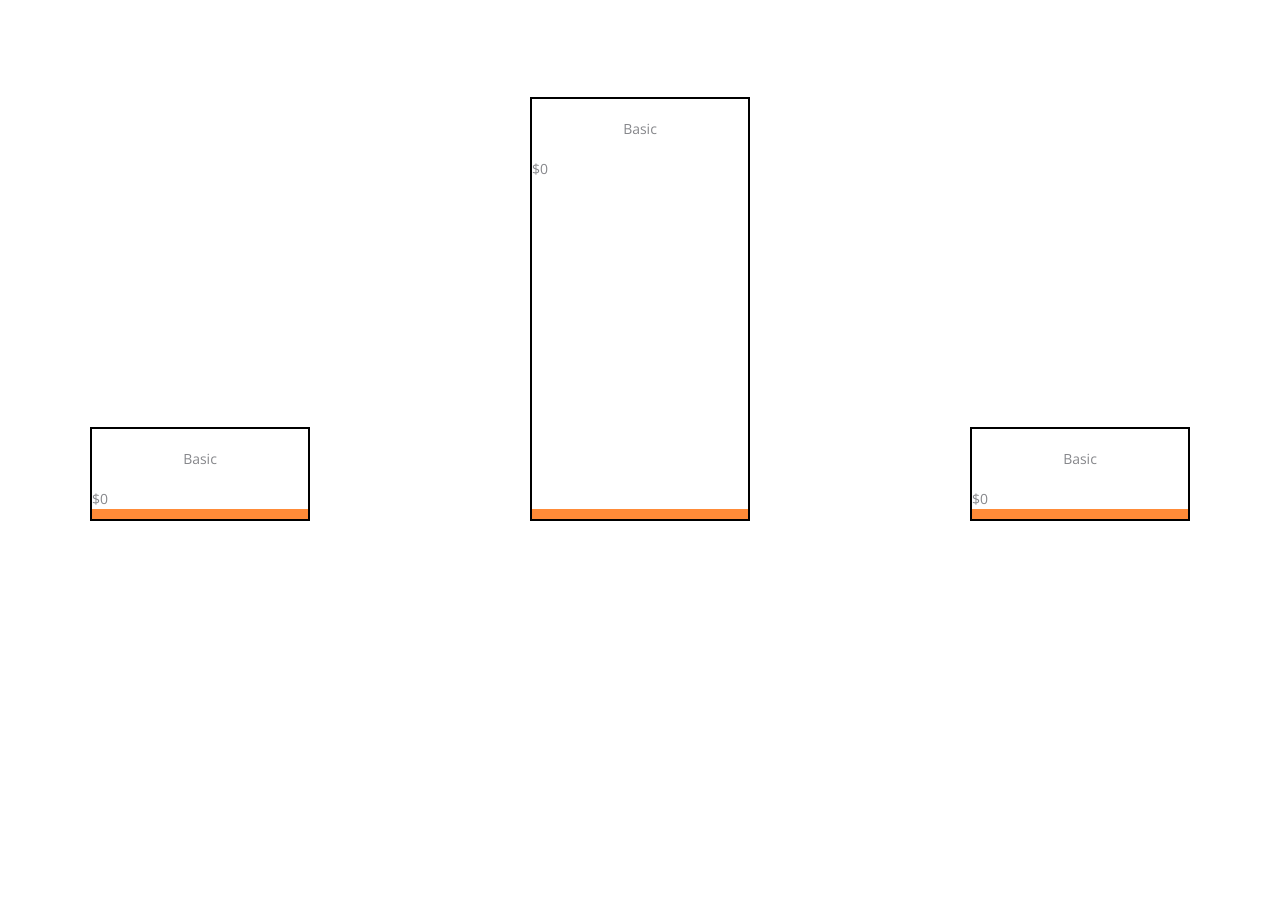
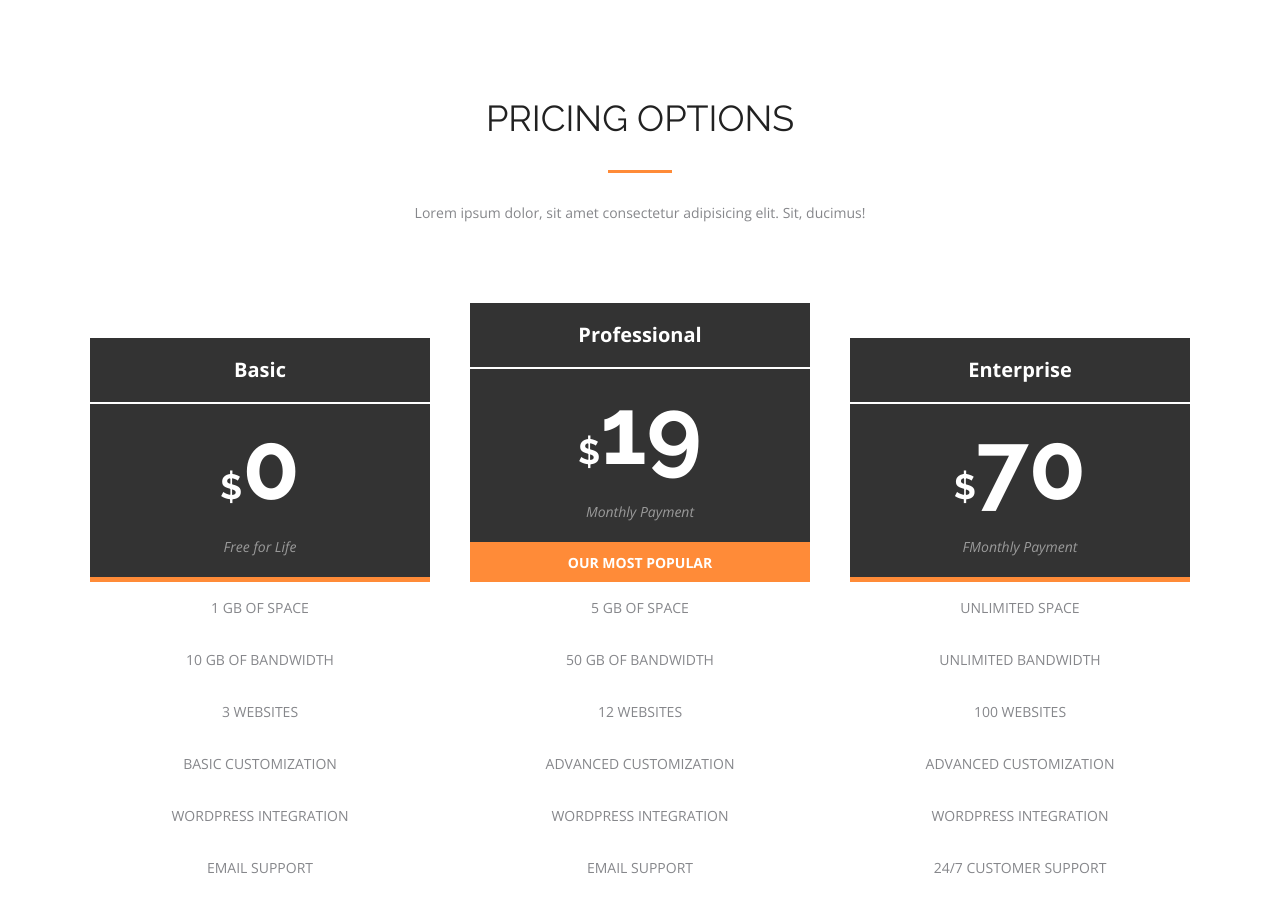
Before and after one commit to prizma-ru/axit-landing-page, a plain HTML site: page index.html in a window 1280 px wide. Shown: the part 2777-3690 px from the top of the page. Before the commit the page ends 3498 px from the top, so only its background shows below. Drawn offline with nearby package versions, Linux system fonts and the light colour scheme.

Commit message:
work for 02.12.2020

```diff
--- a/index.html
+++ b/index.html
@@ -157,22 +157,58 @@
     </section>
     <section class="pricing">
         <div class="container">
+            <h2 class="pricing__title">PRICING OPTIONS</h2>
+            <p class="pricing__text">Lorem ipsum dolor, sit amet consectetur adipisicing elit. Sit, ducimus!</p>
             <div class="pricing__flex flex-box">
-                <div class="box-pricing">
-                    <div class="block-1">Basic</div>
-                    <div class="block-2">$0</div>
+                <div class="pricing__item">
+                    <div class="pricing__tarif">Basic</div>
+                    <div class="pricing__amount"><span>$</span>0
+
+                    </div>
+                    <p class="amount__info">Free for Life</p>
                     <button class="pricing__btn">OUR MOST POPULAR</button>
+                    <div class="pricing__content">
+                        <p>1 gb of space</p>
+                        <p>10 gb of bandwidth</p>
+                        <p>3 websites</p>
+                        <p>Basic Customization</p>
+                        <p>wordpress integration</p>
+                        <p>email support</p>
+                    </div>
                 </div>
-                <div class="box-pricing">
-                    <div class="block-1">Basic</div>
-                    <div class="block-3">$0</div>
+                <div class="pricing__item">
+                    <div class="pricing__tarif">Professional</div>
+                    <div class="pricing__amount"><span>$</span>19
+
+                    </div>
+                    <p class="amount__info">Monthly Payment</p>
                     <button class="pricing__btn">OUR MOST POPULAR</button>
+                    <div class="pricing__content">
+                        <p>5 gb of space</p>
+                        <p>50 gb of bandwidth</p>
+                        <p>12 websites</p>
+                        <p>Advanced Customization</p>
+                        <p>wordpress integration</p>
+                        <p>email support</p>
+                    </div>
                 </div>
-                <div class="box-pricing">
-                    <div class="block-1">Basic</div>
-                    <div class="block-2">$0</div>
+                <div class="pricing__item">
+                    <div class="pricing__tarif">Enterprise</div>
+                    <div class="pricing__amount"><span>$</span>70
+
+                    </div>
+                    <p class="amount__info">FMonthly Payment</p>
                     <button class="pricing__btn">OUR MOST POPULAR</button>
+                    <div class="pricing__content">
+                        <p>Unlimited space</p>
+                        <p>unlimited bandwidth</p>
+                        <p>100 websites</p>
+                        <p>Advanced Customization</p>
+                        <p>wordpress integration</p>
+                        <p>24/7 customer support</p>
+                    </div>
                 </div>
+
             </div>
         </div>
     </section>
--- a/style/style.css
+++ b/style/style.css
@@ -360,42 +360,109 @@ margin-bottom: 200px;
 .pricing__flex{
     align-items: flex-end;
 }
-.box-pricing{
+.pricing__item{
     display: flex;
     flex-direction: column;
     justify-content: space-between;
-    width: 220px;
+   /*  width: 220px; */
     /* height: 360px; */
-    border: 2px solid black;
+    flex-wrap: wrap;
+    /* border: 2px solid black; */
     cursor: pointer;
+    flex: 33.33333%;
+    background-color: #333333;
+}
+.pricing__tarif{
+    color: #ffffff;
+    font-family: "Open Sans";
+    font-size: 20px;
+    font-weight: 700;
+    line-height: 24px;
+    text-align: center;
+    padding: 20px 0;
+    border-bottom: 2px solid #ffffff;
+}
+.pricing__amount{
+    color: #ffffff;
+    font-family: Raleway;
+    font-size: 94px;
+    font-weight: 700;
+    font-style: normal;
+    letter-spacing: normal;
+    line-height: 24px;
+    text-align: center;
+    margin: 50px 0 18px;
+}
+.amount__info{
+    opacity: 0.5;
+    color: #ffffff;
+    font-family: "Open Sans";
+    font-size: 14px;
+    font-weight: 400;
+    font-style: italic;
+    line-height: 24px;
+    text-align: center;
+    margin: 18px 0;
+}
+.pricing__item:nth-child(2){
+    margin: 0 40px;
+}
 
+.pricing__title:after{
+    content: "";
+    display: block;
+    width: 64px;
+    height: 3px;
+    margin: 30px auto 0;
+    background-color: #ff8b38;
+    text-align: center;
+}
+.pricing__title{
+    margin-bottom: 30px;
+}
+.pricing__text{
+    text-align: center;
+    margin-bottom: 80px;
+}
+.pricing__content{
+    background-color: #ffffff;
+}
+.pricing__content > p{
+    color: #86878b;
+    font-family: "Open Sans";
+    font-size: 14px;
+    font-weight: 400;
+    line-height: 24px;
+    text-align: center;
+    text-transform: uppercase;
+    padding: 14px 0;
+}
+
+.pricing__btn{
+    max-width: 100%;
+    height: 5px;
+    background-color: #ff8b38;
+    font-size: 0;
+    color: #ffffff;
+    font-family: "Open Sans";
+    text-align: center;
+    text-transform: uppercase;
+    outline: none;
+}
+.pricing__item:nth-child(2) .pricing__btn{
+    height: 40px;
+    background-color: #ff8b38;
+    font-size: 14px;
+    font-weight: 700;
+    cursor: pointer;
+}
+.pricing__amount > span{
+/* Style for "$19" */
+color: #ffffff;
+font-family: Raleway;
+font-weight: 700;
+line-height: 24px;
+text-align: center;
+font-size: 35px;
 
 }
-.block-1{
-    margin: 0 auto;
-    padding: 20px 0;
-}
-
-.block-3{
-    height: 350px;
-}
-.pricing__btn{
-    max-width: 100%;
-    height: 10px;
-    background-color: #ff8b38;
-    /* color: #ff8b38; */
-    font-size: 0;
-    /* display: inline-block; */
-
-}
-
-.box-pricing:hover .pricing__btn{
-    height: 50px;
-    font-size: 18px;
-
-}
-.box-pricing:hover .block-3{
-    height: 0;
-
-
-}
```
